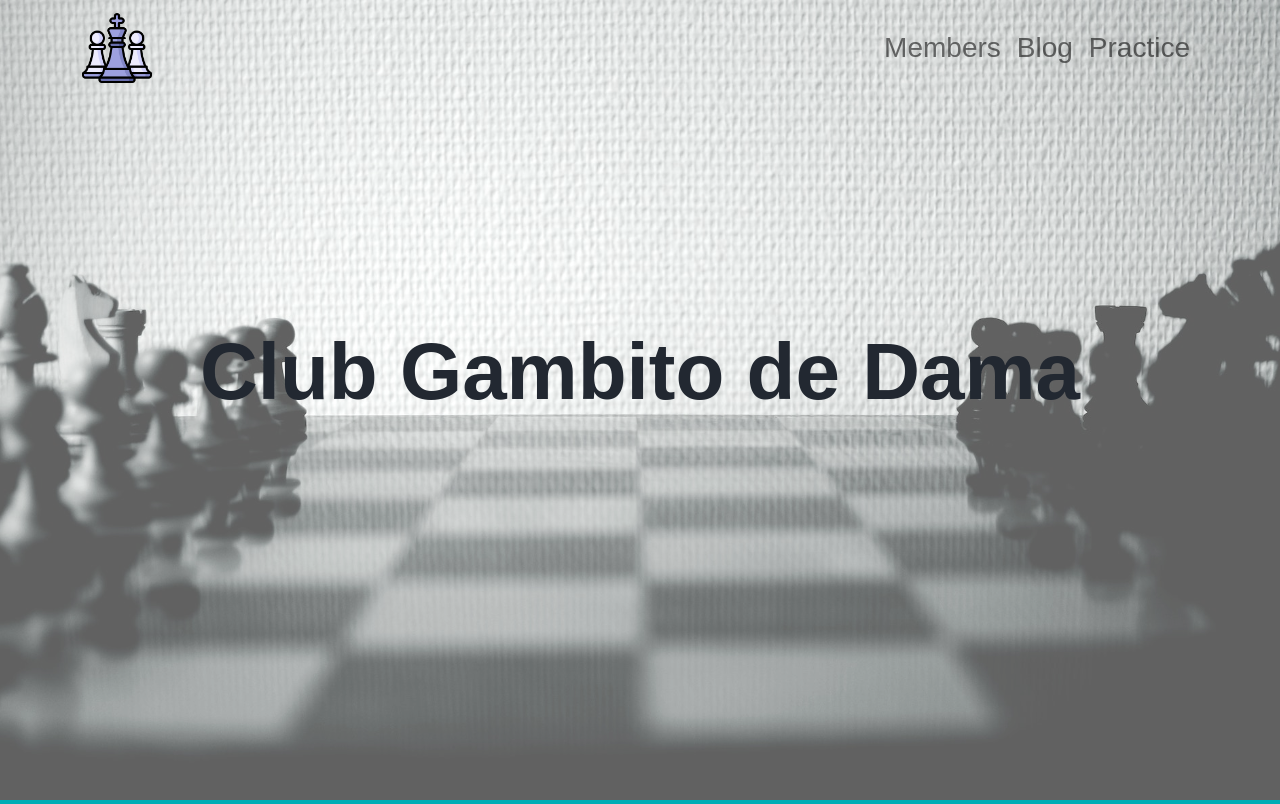
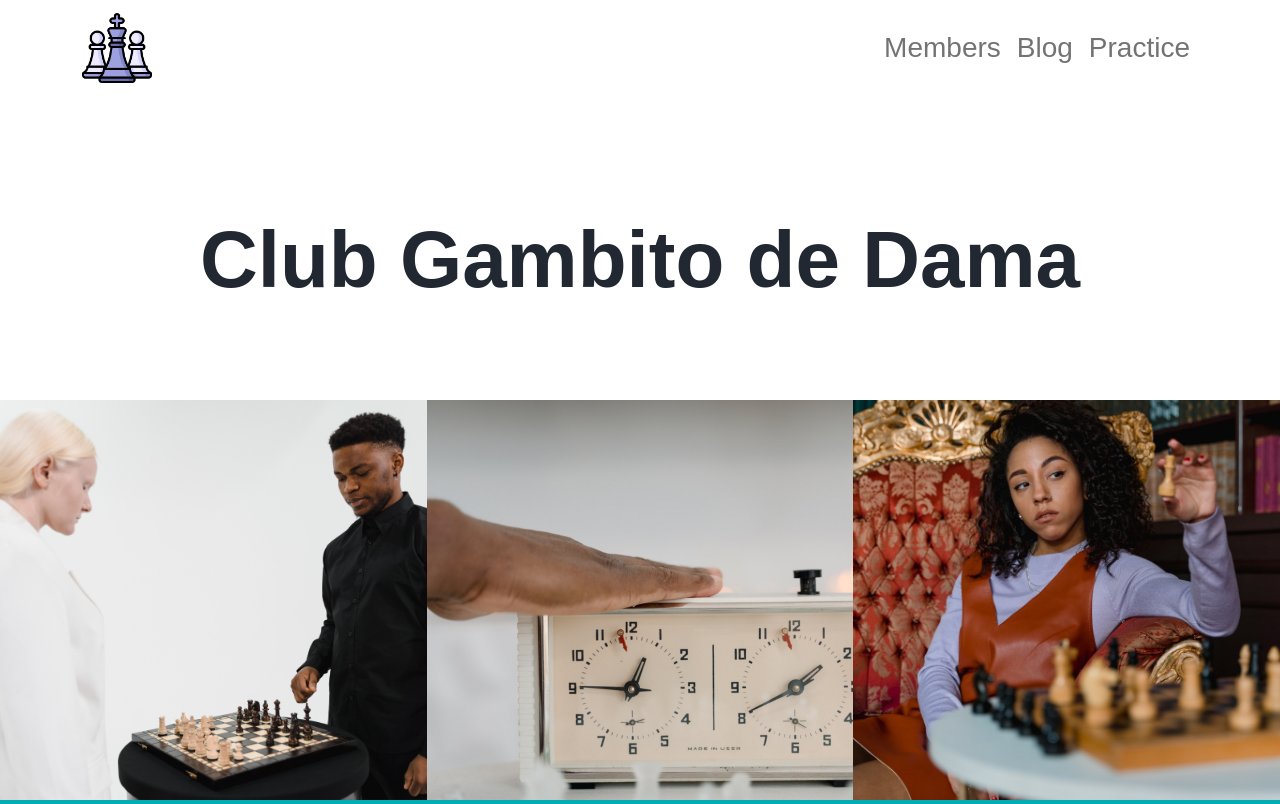
Before and after one commit to jorditosa/escacs-pec2, a website built with Parcel: page src/index.html in a window 1280 px wide. Shown: the top 804 px of the page. Built offline with nearby package versions, Linux system fonts and the light colour scheme; files whose address does not match are found by name; a web font is replaced by a local one.

Commit message:
home grid ok

```diff
--- a/src/assets/styles/_variables.scss
+++ b/src/assets/styles/_variables.scss
@@ -45,4 +45,8 @@ $theme-colors: (
 );
 
 
-$mqMinWidth: 420px;
+// Media queries
+
+$mobile: 320px;
+$tablet: 768px;
+$desktop: 1024px;
--- a/src/assets/styles/layouts/_header.scss
+++ b/src/assets/styles/layouts/_header.scss
@@ -0,0 +1,4 @@
+.header {
+    width: 100%;
+    height: 10vh;
+}
--- a/src/assets/styles/layouts/_home.scss
+++ b/src/assets/styles/layouts/_home.scss
@@ -18,13 +18,52 @@ body {
   max-width: 70px;
 }
 
-.hero {
+.home {
   width: 100%;
-  height: 100vh;
-  background-image: url('../images/hero.jpg');
+  height: 100%;
   background-color: rgba($color: #fff, $alpha: 0.3);
   background-repeat: no-repeat;
   background-size: cover;
   background-position: center;
   background-blend-mode: overlay;
+
+  display: grid;
+
+  @media (min-width: $tablet) {
+    height: 100vh;
+  }
+
+  &__heading {
+    width: 100%;
+    height: 40vh;
+    display: flex;
+    flex-direction: column;
+    justify-content: center;
+    align-items: center;
+  }
+
+  &__links {
+    width: 100%;
+    height: 100%;
+    display: grid;
+    grid-template-columns: 1fr;
+
+    @media (min-width: $tablet) {
+      height: 50vh;
+      grid-template-columns: repeat(3, 1fr);
+
+    }
+
+    &--item {
+      height: inherit;
+      margin: 0;
+      width: inherit;
+
+      & a img {
+        width: 100%;
+        height: 100%;
+        object-fit: cover;
+      }
+    }
+  }
 }
--- a/src/index.html
+++ b/src/index.html
@@ -12,15 +12,34 @@
   </head>
   <body>
 
-    <include src="./views/header.html"></include>
+    <div class="home">
 
-    <main class="hero d-flex flex-column justify-content-center align-items-center">
+      <include src="./views/header.html"></include>
 
-      <div class="container">
-        <h1 class="hero__heading text-dark display-1 fw-bold text-center pb-5">Club Gambito de Dama</h1>
-      </div>
+      <main class="home__heading">
+        <div class="container pt-5">
+          <h1 class="hero__heading text-dark display-1 fw-bold text-center">Club Gambito de Dama</h1>
+        </div>
+      </main>
 
-    </main>
+      <section class="home__links">
+          <div class="home__links--item">
+            <a href="./about.html">
+              <img src="./assets/images/players.jpg" alt="About">
+            </a>
+          </div>
+          <div class="home__links--item">
+            <a href="./blog.html">
+              <img src="./assets/images/blog.jpg" alt="Blog">
+            </a>
+          </div>
+          <div class="home__links--item">
+            <a href="./contact.html">
+              <img src="./assets/images/plays.jpg" alt="Contact">
+            </a>
+          </div>
+      </section>
+    </div>
 
     <include src="./views/footer.html"></include>
 
--- a/src/views/footer.html
+++ b/src/views/footer.html
@@ -1,4 +1,4 @@
-<footer class="footer mt-auto py-2 bg-secondary h-25">
+<footer class="footer mt-auto py-2 bg-secondary">
     <div class="container">
         <div class="d-flex flex-column flex-md-row justify-content-between align-items-center py-3">
             <a class="navbar-brand" href="#">
--- a/src/views/header.html
+++ b/src/views/header.html
@@ -1,5 +1,5 @@
 <header id="header" class="header">
-    <nav class="navbar navbar-expand-lg navbar-light fixed-top">
+    <nav class="navbar navbar-expand-lg navbar-light">
         <div class="d-flex justify-content-between container">
             <a class="navbar-brand" href="./index.html">
                 <img src="./assets/images/logo.png" alt="Logo Escacs" class="logo">
@@ -11,13 +11,13 @@
             <div class="collapse navbar-collapse justify-content-end" id="navbarNav">
                 <ul class="navbar-nav fs-3">
                     <li class="nav-item">
-                        <a class="nav-link" href="./about.html">Members</a>
+                        <a class="nav-link text-center" href="./about.html">Members</a>
                     </li>
                     <li class="nav-item">
-                        <a class="nav-link" href="./blog.html">Blog</a>
+                        <a class="nav-link text-center" href="./blog.html">Blog</a>
                     </li>
                     <li class="nav-item">
-                        <a class="nav-link" href="./contact.html">Practice</a>
+                        <a class="nav-link text-center" href="./contact.html">Practice</a>
                     </li>
                 </ul>
             </div>
```
Also changed, not shown: src/assets/images/blog.jpg (added), src/assets/images/players.jpg (added), src/assets/images/plays.jpg (added).
